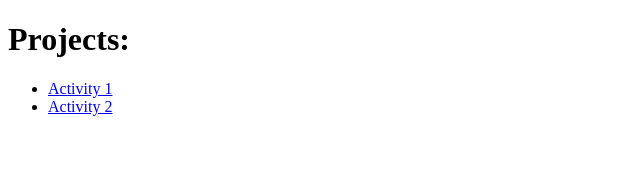
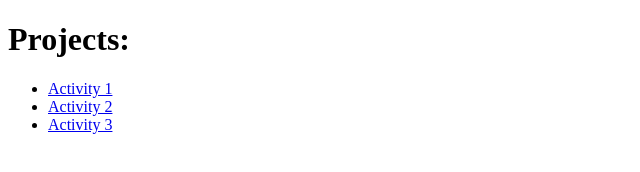
Before and after one commit to itdev160-sp2025/Jayden_Jefferson, a plain HTML site: page Homepage/index.html in a window 1280 px wide. Shown: the full height of the page, 0-640 px from the left. Drawn offline with Linux system fonts and the light colour scheme.

Commit message:
Update index.html

```diff
--- a/Homepage/index.html
+++ b/Homepage/index.html
@@ -15,5 +15,8 @@
         <li>
             <a href="..\Activity2\index.Html">Activity 2</a>
         </li>
+        <li>
+            <a href="..\Activity3\index.html">Activity 3</a>
+        </li>
     </ul>
 </body>
```
